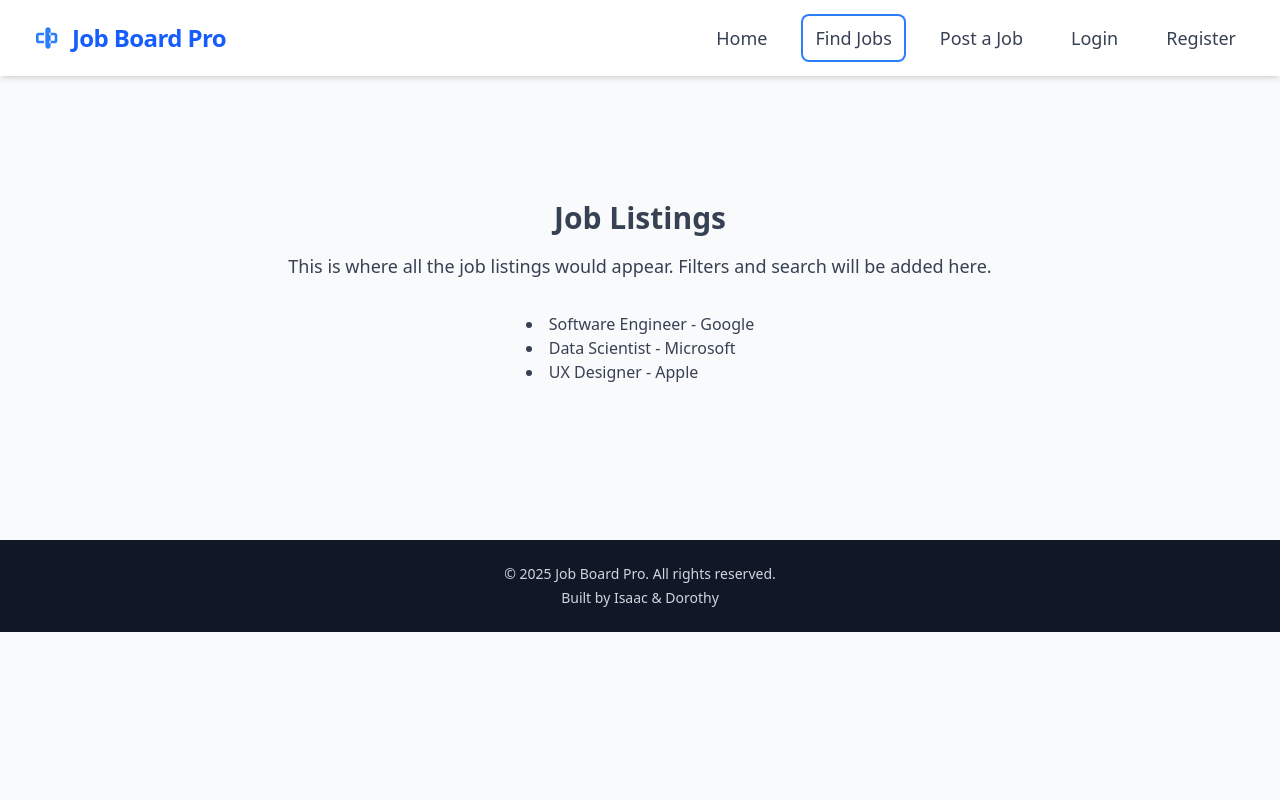
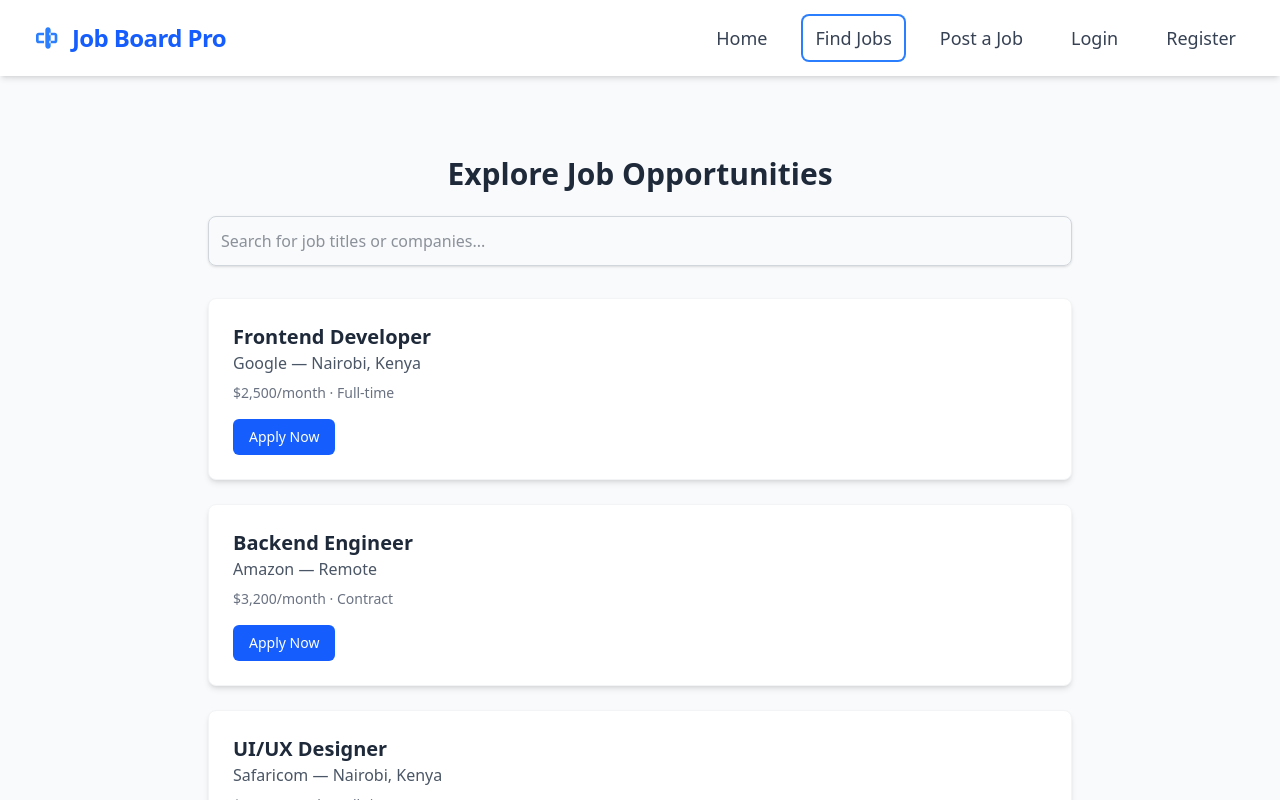
Before and after one commit to IsaacDev14/Job-Board-and-Recruitment-Platform, a React (Vite) app in the folder frontend/: page / in a window 1280 px wide. Both pictures are taken after a click on the button "Find Jobs". Shown: the top 800 px of the page. Built offline with nearby package versions, Linux system fonts and the light colour scheme.

Commit message:
add professional Jobs listing page with sample data and UI

```diff
--- a/frontend/src/App.tsx
+++ b/frontend/src/App.tsx
@@ -5,21 +5,8 @@ import Home from './pages/Home';
 import Login from './pages/Login';
 import Register from './pages/Register';
 import PostJob from './pages/PostJob';
+import Jobs from './pages/Jobs';
 
-/**
- * Placeholder component: Jobs Page
- */
-const JobsPage = () => (
-  <div className="py-20 text-center text-gray-700 min-h-[50vh] flex flex-col justify-center items-center">
-    <h2 className="text-3xl font-bold mb-4">Job Listings</h2>
-    <p className="text-lg">This is where all the job listings would appear. Filters and search will be added here.</p>
-    <ul className="list-disc list-inside text-left mt-8 max-w-sm">
-      <li>Software Engineer - Google</li>
-      <li>Data Scientist - Microsoft</li>
-      <li>UX Designer - Apple</li>
-    </ul>
-  </div>
-);
 
 /**
  * Main App Component
@@ -33,7 +20,7 @@ const App = () => {
       case 'home':
         return <Home onNavigate={setCurrentPage} />;
       case 'jobs':
-        return <JobsPage />;
+        return <Jobs />;
       case 'login':
         return <Login onNavigate={setCurrentPage} />;
       case 'register':
--- /dev/null
+++ b/frontend/src/pages/Jobs.tsx
@@ -0,0 +1,73 @@
+import React from 'react';
+
+interface Job {
+  id: number;
+  title: string;
+  company: string;
+  location: string;
+  salary: string;
+  type: string;
+}
+
+const sampleJobs: Job[] = [
+  {
+    id: 1,
+    title: 'Frontend Developer',
+    company: 'Google',
+    location: 'Nairobi, Kenya',
+    salary: '$2,500/month',
+    type: 'Full-time',
+  },
+  {
+    id: 2,
+    title: 'Backend Engineer',
+    company: 'Amazon',
+    location: 'Remote',
+    salary: '$3,200/month',
+    type: 'Contract',
+  },
+  {
+    id: 3,
+    title: 'UI/UX Designer',
+    company: 'Safaricom',
+    location: 'Nairobi, Kenya',
+    salary: '$2,000/month',
+    type: 'Full-time',
+  },
+];
+
+const Jobs: React.FC = () => {
+  return (
+    <div className="py-16">
+      <h2 className="text-3xl font-bold text-center text-gray-800 mb-6">Explore Job Opportunities</h2>
+
+      <div className="max-w-4xl mx-auto px-4">
+        <input
+          type="text"
+          placeholder="Search for job titles or companies..."
+          className="w-full mb-8 p-3 border border-gray-300 rounded-lg shadow-sm focus:ring focus:ring-blue-100"
+        />
+
+        <div className="space-y-6">
+          {sampleJobs.map((job) => (
+            <div
+              key={job.id}
+              className="bg-white shadow-md rounded-lg p-6 border border-gray-100 hover:shadow-lg transition"
+            >
+              <h3 className="text-xl font-semibold text-gray-800">{job.title}</h3>
+              <p className="text-gray-600">{job.company} — {job.location}</p>
+              <div className="mt-2 text-sm text-gray-500">
+                <span>{job.salary}</span> · <span>{job.type}</span>
+              </div>
+              <button className="mt-4 px-4 py-2 bg-blue-600 text-white rounded-md hover:bg-blue-700 text-sm">
+                Apply Now
+              </button>
+            </div>
+          ))}
+        </div>
+      </div>
+    </div>
+  );
+};
+
+export default Jobs;
```
